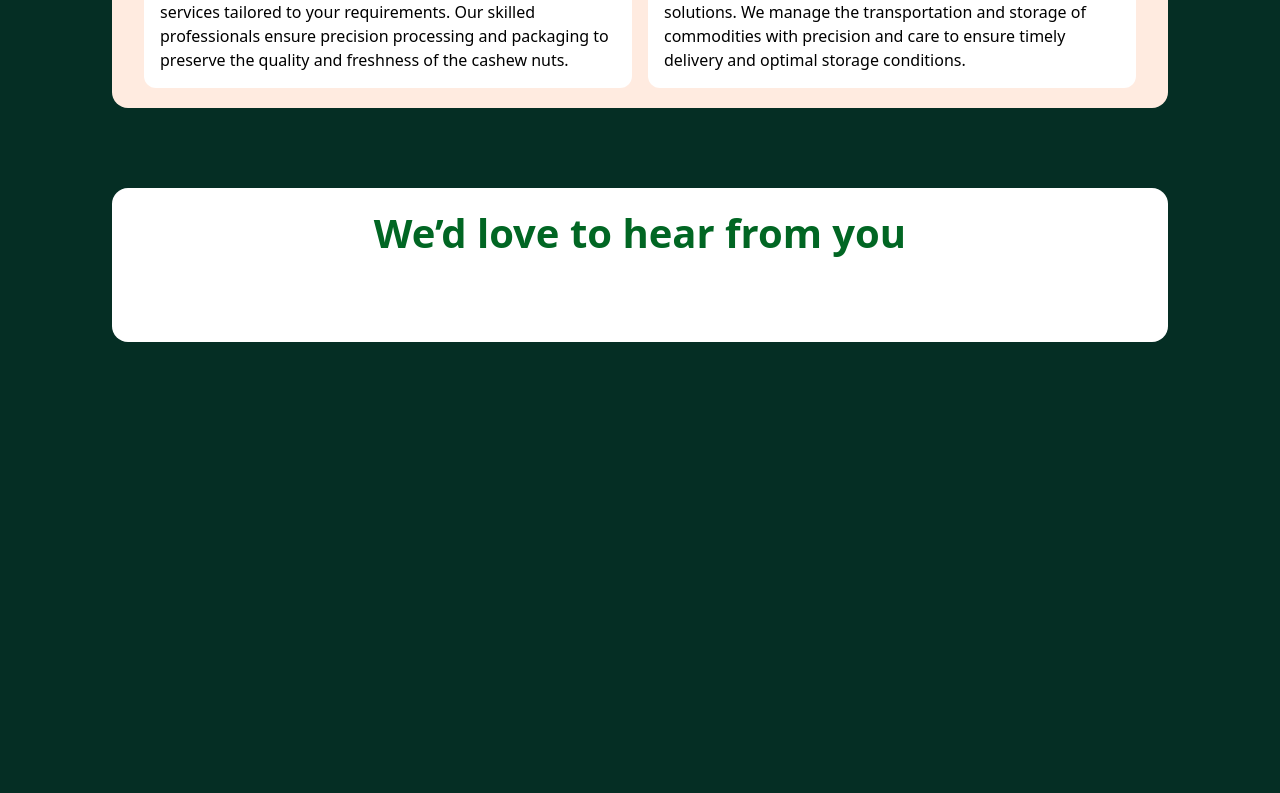
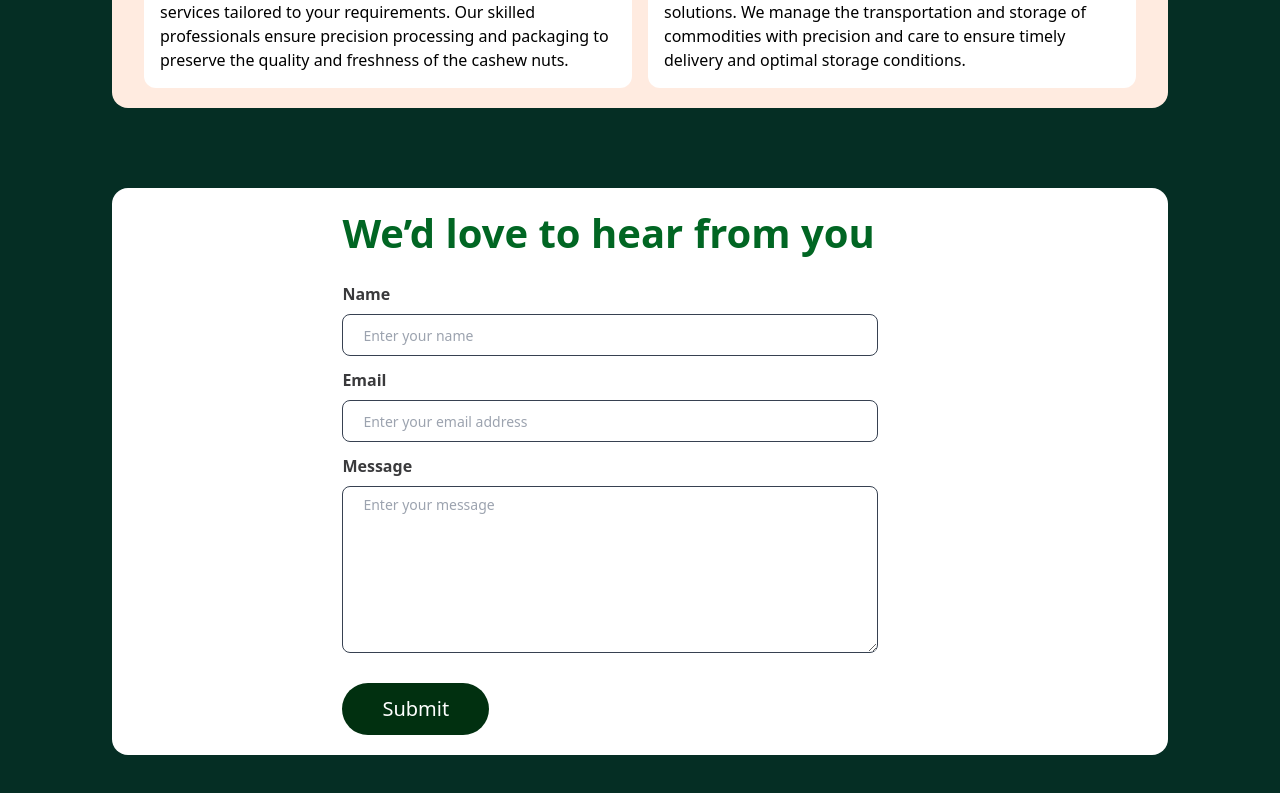
Before and after one commit to Tez-cyber/amfaj, a React (Vite) app: page / in a window 1280 px wide. Shown: the part 4031-4824 px from the top of the page. Before the commit the page ends 4453 px from the top, so only its background shows below. Built offline with nearby package versions, Linux system fonts and the light colour scheme.

Commit message:
Added contact Section

```diff
--- a/src/components/contactSection.jsx
+++ b/src/components/contactSection.jsx
@@ -1,18 +1,37 @@
+import { styles } from "../utils"
 
 
 export const ContactSection = () => {
     return (
-        <section id="services" className="flex flex-col justify-center items-center my-20 mx-10 gap-10 bg-white p-5 rounded-2xl md:px-8 md:mx-28">
-            <section className="text-center">
-                <h2 className={`text-[#016623] pb-6 text-[25px] font-bold leading-tight md:text-[40px]`}>
+        <section id="services" className="flex flex-col my-20 mx-10 gap-10 bg-white p-5 rounded-2xl md:px-8 md:mx-28">
+            <section className="mx-auto md:w-[60%]">
+                <section className="">
+                    <h2 className={`text-[#016623] text-center pb-6 text-[25px] font-bold leading-tight md:text-start md:text-[40px]`}>
                         We’d love to hear from you
                     </h2>
                 </section>
                 {/* ================= Form section ============= */}
                 <section className="">
-                <form className="">
-                    <label className={``}></label>
+                    <form className="flex flex-col gap-3">
+                        <div className="">
+                            <label className={`${styles.label}`}>Name</label>
+                            <input className={`${styles.input}`} placeholder="Enter your name" type="text" />
+                        </div>
+                        <div className="">
+                            <label className={`${styles.label}`}>Email</label>
+                            <input className={`${styles.input}`} placeholder="Enter your email address" type="text" />
+                        </div>
+                        <div className="">
+                            <label className={`${styles.label}`}>Message</label>
+                            <textarea className={`${styles.input} h-[167px]`} id="" placeholder="Enter your message"></textarea>
+                        </div>
+                        <div className="mt-3">
+                            <button className="bg-mainGreen text-white px-10 py-3 rounded-full md:text-xl">
+                                Submit
+                            </button>
+                        </div>
                     </form>
+                </section>
             </section>
         </section>
     )
--- a/src/utils.js
+++ b/src/utils.js
@@ -4,7 +4,14 @@ export const styles = {
     excard: "px-5 py-10 rounded-2xl",
     excardHead: "capitalize pb-3 text-2xl md:text-[24px]",
     excardImg: "py-4",
-    excardContent: "text-sm md:text-base"
+    excardContent: "text-sm md:text-base",
+
+    // ================ Contact Section
+    label: "font-bold text-left block pb-2 text-textGray",
+    input: `w-full pl-5 pr-3 py-2 rounded-lg
+            border border-gray-700 focus:border-darkGreen
+            transition duration-200 placeholder:text-sm md:w-[90%]
+            `,
 }
 
 // ============== tabs data
--- a/tailwind.config.js
+++ b/tailwind.config.js
@@ -8,7 +8,9 @@ export default {
     extend: {
       colors: {
         darkGreen: "#052e24",
-        lime: "#e8ffad"
+        lime: "#e8ffad",
+        textGray: "#3a3a3c",
+        mainGreen: "#013010"
       }
     }
   },
```
Lines whose indentation alone changed are shown as unchanged.
